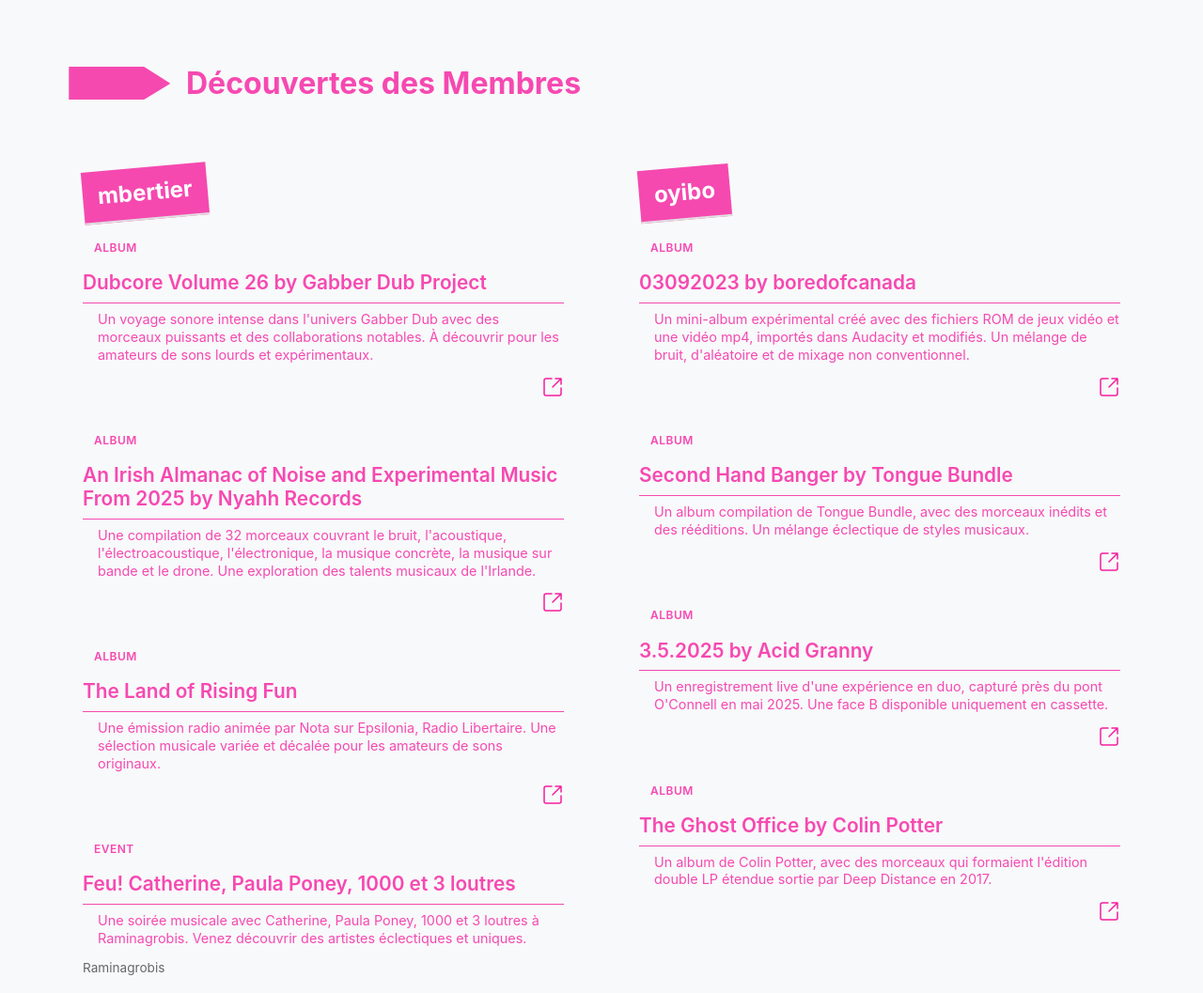
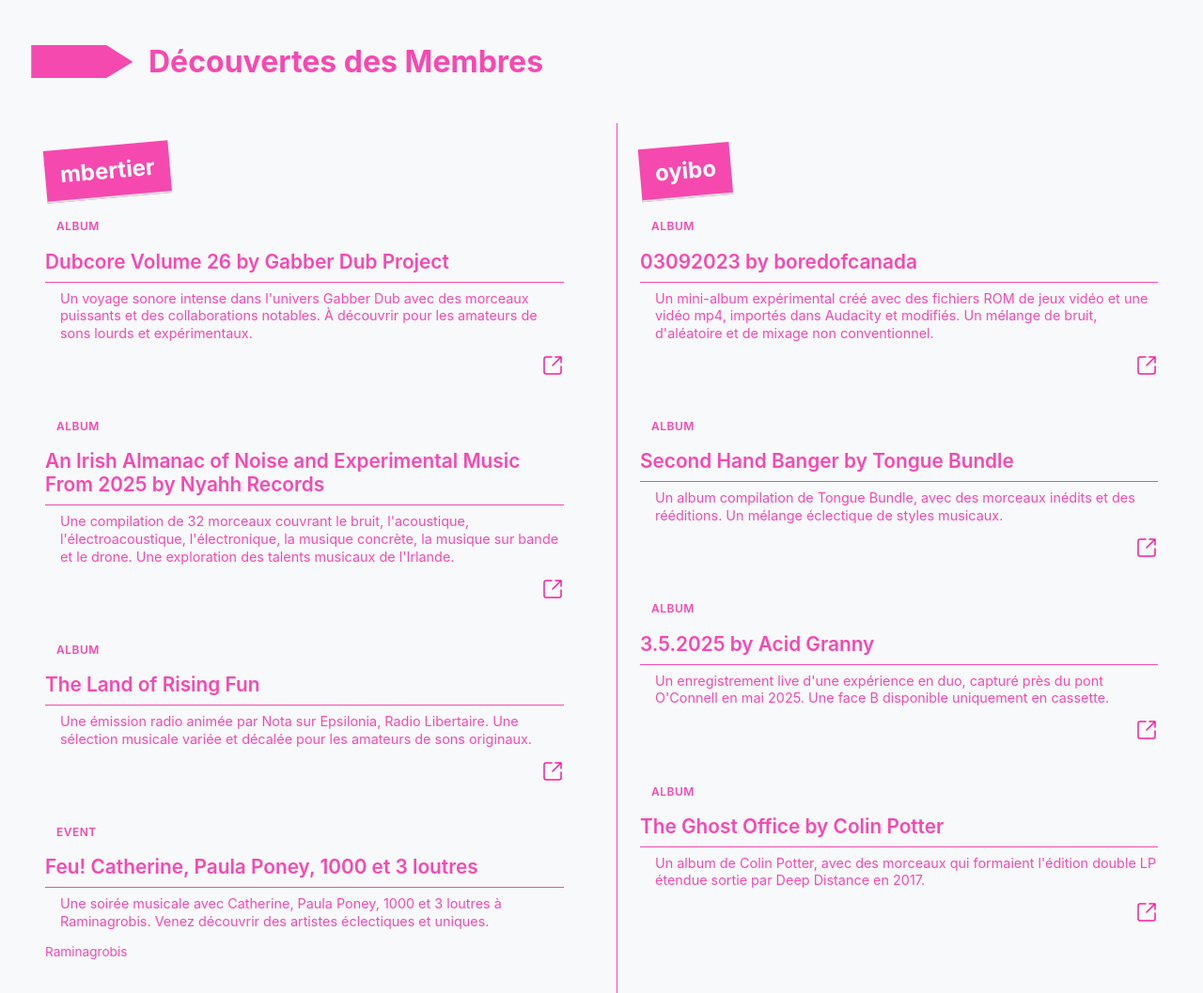
Before and after one commit to constructions-incongrues/jomayeux, a plain HTML site: page docs/index.html in a window 1280 px wide. Shown: the part 1860-2917 px from the top of the page at 94% size. Drawn offline with Linux system fonts and the light colour scheme.

Commit message:
Update CSS styles for layout adjustments, increasing max-width, modifying newsletter grid columns, and enhancing member card borders for better visual separation.

```diff
--- a/docs/style.css
+++ b/docs/style.css
@@ -117,7 +117,7 @@
     display: flex;
     flex-direction: column;
     gap: 1.5rem;
-    max-width: 1200px;
+    max-width: 1400px;
     margin: 0 auto;
     padding: 1.5rem;
 }
@@ -320,7 +320,7 @@
 
 .newsletter-members {
     display: grid;
-    grid-template-columns: repeat(auto-fill, minmax(380px, 1fr));
+    grid-template-columns: 1fr 1fr;
     gap: 2rem;
 }
 
@@ -354,6 +354,10 @@
     gap: 1rem;
 }
 
+.member:nth-child(even) {
+    border-left: 1px solid var(--primary-color);
+}
+
 .member-card {
     background: var(--bg-section);
     border-radius: var(--border-radius);
@@ -376,7 +380,7 @@
 .member-contributions {
     display: grid;
     grid-template-columns: repeat(auto-fill, minmax(280px, 1fr));
-    gap: 1.5rem;
+    gap: 2rem;
     margin-top: 1rem;
 }
 
@@ -435,7 +439,6 @@
 
 .contribution-location {
     font-size: 0.85rem;
-    color: var(--text-light);
     margin-bottom: 0.5rem;
     display: flex;
     align-items: center;
```
